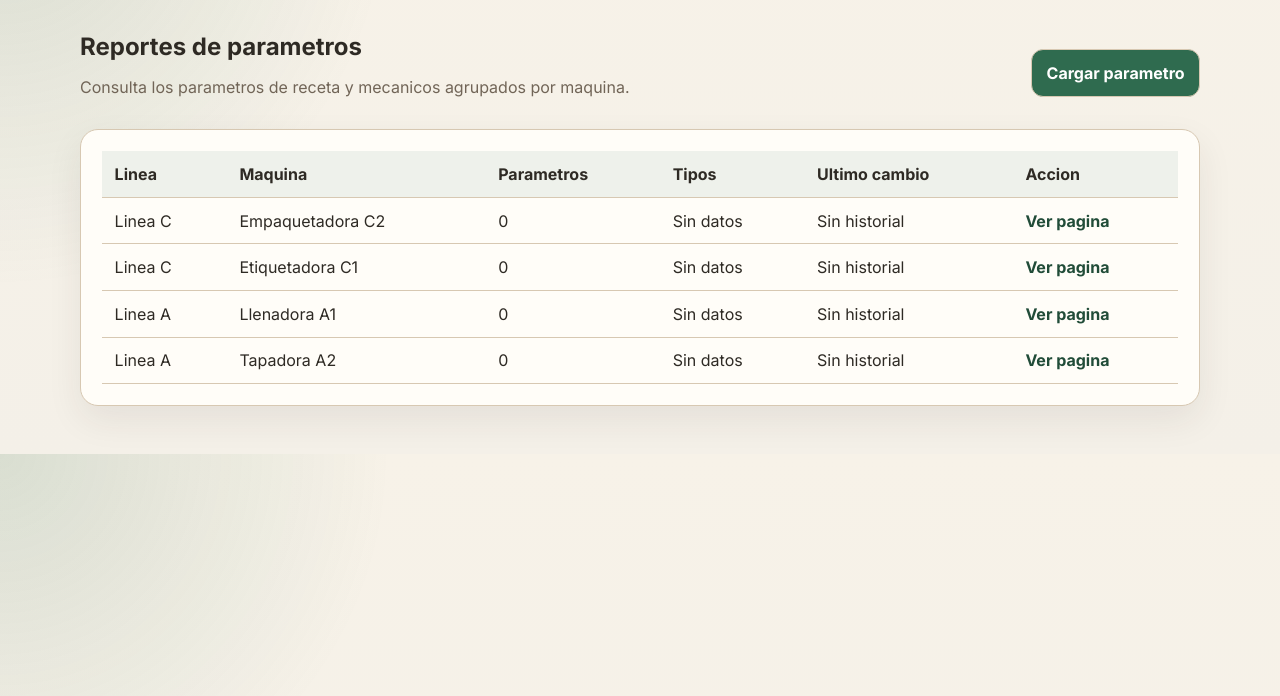
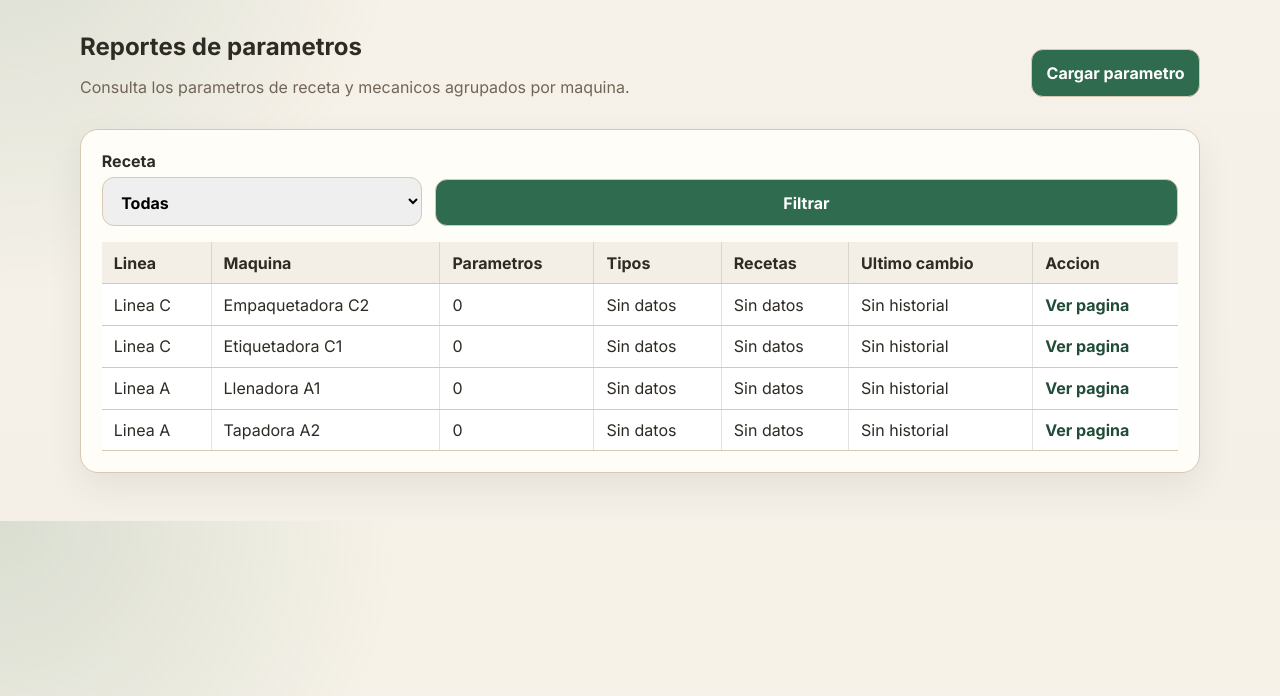
Before and after one commit to emiliog23/Adecoagro, a Flask app: page /reportes-parametros in a window 1280 px wide. Shown: the part 104-800 px from the top of the page. Run offline with Flask 3, Linux system fonts and the light colour scheme; a user stored in the database is signed in; data comes from the database, SQL or seed files in the repository; data that the repository does not hold is empty.

Commit message:
Add recipe filter to parameter spreadsheets

```diff
--- a/app/routes.py
+++ b/app/routes.py
@@ -150,12 +150,20 @@ def reports():
 
 @login_required
 def parameter_reports():
+    recipe_filter = request.args.get("recipe", "").strip()
     machines = Machine.query.order_by(Machine.name).all()
     machine_cards = []
+    available_recipes = set()
 
     for machine in machines:
         stats = [build_parameter_stats(parameter) for parameter in machine.parameter_definitions]
         stats = [stat for stat in stats if stat]
+        machine_recipes = sorted({stat["latest"].current_recipe for stat in stats})
+        available_recipes.update(machine_recipes)
+
+        if recipe_filter and recipe_filter not in machine_recipes:
+            continue
+
         latest_change = max((stat["latest"].changed_at for stat in stats), default=None)
 
         machine_cards.append(
@@ -164,10 +172,16 @@ def parameter_reports():
                 "parameter_count": len(stats),
                 "latest_change": latest_change,
                 "types": sorted({stat["parameter"].parameter_type for stat in stats}),
+                "recipes": machine_recipes,
             }
         )
 
-    return render_template("parameter_reports.html", machine_cards=machine_cards)
+    return render_template(
+        "parameter_reports.html",
+        machine_cards=machine_cards,
+        available_recipes=sorted(available_recipes),
+        recipe_filter=recipe_filter,
+    )
 
 
 @login_required
@@ -241,10 +255,20 @@ def parameter_report_create():
 @login_required
 def parameter_report_machine(machine_id):
     machine = Machine.query.get_or_404(machine_id)
+    recipe_filter = request.args.get("recipe", "").strip()
     parameter_cards = [build_parameter_stats(parameter) for parameter in machine.parameter_definitions]
     parameter_cards = [card for card in parameter_cards if card]
+    available_recipes = sorted({card["latest"].current_recipe for card in parameter_cards})
+    if recipe_filter:
+        parameter_cards = [card for card in parameter_cards if card["latest"].current_recipe == recipe_filter]
     parameter_cards.sort(key=lambda card: (card["parameter"].parameter_type, card["parameter"].name.lower()))
-    return render_template("parameter_report_machine.html", machine=machine, parameter_cards=parameter_cards)
+    return render_template(
+        "parameter_report_machine.html",
+        machine=machine,
+        parameter_cards=parameter_cards,
+        available_recipes=available_recipes,
+        recipe_filter=recipe_filter,
+    )
 
 
 @login_required
--- a/app/static/css/styles.css
+++ b/app/static/css/styles.css
@@ -342,18 +342,26 @@ button,
 table {
   width: 100%;
   border-collapse: collapse;
+  background: #fff;
 }
 
 thead {
-  background: rgba(47, 107, 79, 0.08);
+  background: #f3efe6;
 }
 
 th,
 td {
-  padding: 0.8rem;
+  padding: 0.65rem 0.75rem;
   border-bottom: 1px solid var(--border);
+  border-right: 1px solid rgba(113, 101, 87, 0.18);
   text-align: left;
   vertical-align: middle;
+  white-space: nowrap;
+}
+
+th:last-child,
+td:last-child {
+  border-right: 0;
 }
 
 .sheet-table {
@@ -376,6 +384,20 @@ td {
   font-weight: 700;
 }
 
+.sheet-filters {
+  display: grid;
+  grid-template-columns: minmax(220px, 320px) auto;
+  gap: 0.8rem;
+  align-items: end;
+  margin-bottom: 1rem;
+}
+
+.sheet-filters label {
+  display: grid;
+  gap: 0.35rem;
+  font-weight: 700;
+}
+
 @media (max-width: 760px) {
   .topbar,
   .page-head {
@@ -395,4 +417,8 @@ td {
   .nav {
     width: 100%;
   }
+
+  .sheet-filters {
+    grid-template-columns: 1fr;
+  }
 }
--- a/app/templates/parameter_reports.html
+++ b/app/templates/parameter_reports.html
@@ -10,6 +10,17 @@
 </section>
 
 <section class="card">
+  <form method="get" class="sheet-filters">
+    <label>Receta
+      <select name="recipe">
+        <option value="">Todas</option>
+        {% for recipe in available_recipes %}
+        <option value="{{ recipe }}" {% if recipe_filter == recipe %}selected{% endif %}>{{ recipe }}</option>
+        {% endfor %}
+      </select>
+    </label>
+    <button type="submit">Filtrar</button>
+  </form>
   <div class="table-wrap">
     <table class="sheet-table">
       <thead>
@@ -18,6 +29,7 @@
           <th>Maquina</th>
           <th>Parametros</th>
           <th>Tipos</th>
+          <th>Recetas</th>
           <th>Ultimo cambio</th>
           <th>Accion</th>
         </tr>
@@ -29,12 +41,13 @@
           <td>{{ card.machine.name }}</td>
           <td>{{ card.parameter_count }}</td>
           <td>{{ card.types|join(", ") if card.types else "Sin datos" }}</td>
+          <td>{{ card.recipes|join(", ") if card.recipes else "Sin datos" }}</td>
           <td>{% if card.latest_change %}{{ card.latest_change.strftime('%d/%m/%Y %H:%M') }}{% else %}Sin historial{% endif %}</td>
-          <td><a class="table-link" href="{{ url_for('parameter_report_machine', machine_id=card.machine.id) }}">Ver pagina</a></td>
+          <td><a class="table-link" href="{{ url_for('parameter_report_machine', machine_id=card.machine.id, recipe=recipe_filter) if recipe_filter else url_for('parameter_report_machine', machine_id=card.machine.id) }}">Ver pagina</a></td>
         </tr>
         {% else %}
         <tr>
-          <td colspan="6">No hay maquinas disponibles para mostrar.</td>
+          <td colspan="7">No hay maquinas disponibles para mostrar con ese filtro.</td>
         </tr>
         {% endfor %}
       </tbody>
```
Also changed, not shown: app/templates/parameter_report_machine.html (+12 -1 lines).
